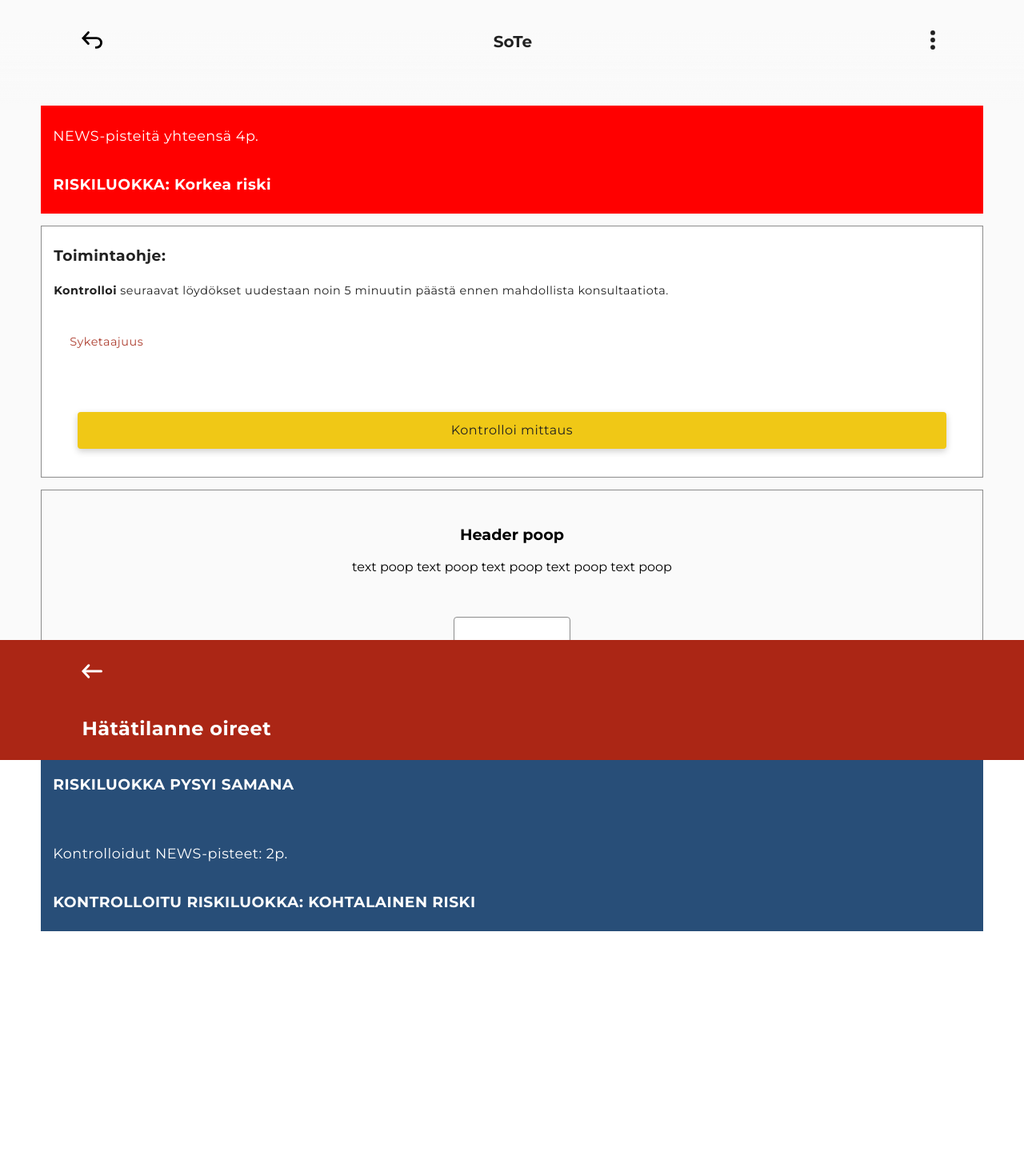
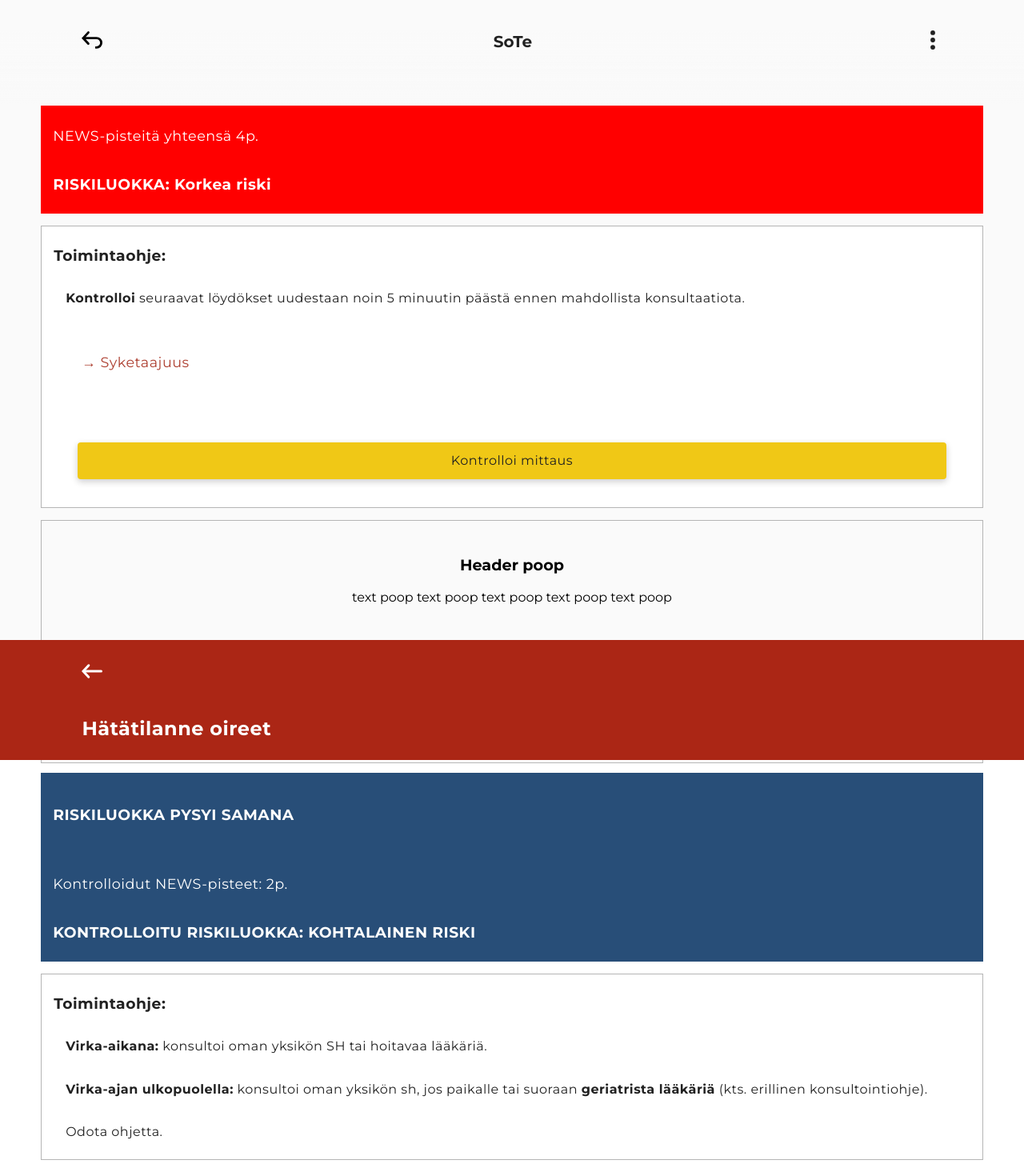
Before and after one commit to digitalents-helsinki/Sote-App, a React (Create React App) app: page /instructionPage in a window 1280 px wide. Shown: the top 1470 px of the page at 80% size. Before the commit the page ends 1296 px from the top, so only its background shows below. Built offline with nearby package versions, Linux system fonts and the light colour scheme.

Commit message:
instruction components done

```diff
--- a/src/App.css
+++ b/src/App.css
@@ -616,7 +616,7 @@ html {
 .App .instruction-page .InstructionCard-first-container {
   width: 100%;
   background-color: #fff;
-  border: 1px solid #8c8c8c;
+  border: 1px solid #b5b5b5;
   padding: 5px 15px;
   -webkit-box-sizing: border-box;
   box-sizing: border-box;
@@ -627,8 +627,9 @@ html {
 }
 
 .App .instruction-page .InstructionCard-first-container p {
+  margin-top: 28px;
   font-weight: 200;
-  font-size: 0.9rem;
+  padding: 0 15px;
 }
 
 .App .instruction-page .InstructionCard-first-container span {
@@ -639,6 +640,14 @@ html {
   padding: 10px 20px;
   color: #ad3e2f;
   font-weight: 500;
+}
+
+.App
+  .instruction-page
+  .InstructionCard-first-container
+  .unusual-findings-list
+  p {
+  font-size: 1.1rem;
 }
 
 .App .instruction-page .InstructionCard-first-container .control-btn {
@@ -652,7 +661,7 @@ html {
 }
 
 .App .instruction-page .instruction-news-component {
-  border: 1px solid #8c8c8c;
+  border: 1px solid #b5b5b5;
   text-align: center;
   padding: 30px 10px;
 }
@@ -689,4 +698,33 @@ html {
 .App .instruction-page .controlled-scoreCard-container h3 {
   margin-top: 35px;
 }
+
+.App .instruction-page .InstructionCard-second-container {
+  width: 100%;
+  background-color: #fff;
+  border: 1px solid #b5b5b5;
+  padding: 5px 15px;
+  -webkit-box-sizing: border-box;
+  box-sizing: border-box;
+  margin: 15px 0;
+  letter-spacing: 0.5px;
+  line-height: 1.6rem;
+  color: #212121;
+}
+
+.App .instruction-page .InstructionCard-second-container p {
+  margin-top: 28px;
+  font-weight: 200;
+  padding: 0 15px;
+}
+
+.App .instruction-page .InstructionCard-second-container span {
+  font-weight: 600;
+}
+
+.App .instruction-page .InstructionCard-second-container .content {
+  display: -webkit-box;
+  display: -ms-flexbox;
+  display: flex;
+}
 /*# sourceMappingURL=App.css.map */
--- a/src/App.scss
+++ b/src/App.scss
@@ -560,7 +560,7 @@ html {
     .InstructionCard-first-container {
       width: 100%;
       background-color: #fff;
-      border: 1px solid #8c8c8c;
+      border: 1px solid #b5b5b5;
       padding: 5px 15px;
       box-sizing: border-box;
       margin: 15px 0;
@@ -570,8 +570,9 @@ html {
       color: #212121;
 
       p {
+        margin-top: 28px;
         font-weight: 200;
-        font-size: 0.9rem;
+        padding: 0 15px;
       }
 
       span {
@@ -582,6 +583,10 @@ html {
         padding: 10px 20px;
         color: $sote-red;
         font-weight: 500;
+
+        p {
+          font-size: 1.1rem;
+        }
       }
 
       .control-btn {
@@ -595,7 +600,7 @@ html {
     }
 
     .instruction-news-component {
-      border: 1px solid #8c8c8c;
+      border: 1px solid #b5b5b5;
       text-align: center;
       padding: 30px 10px;
 
@@ -631,5 +636,32 @@ html {
         margin-top: 35px;
       }
     }
+
+    .InstructionCard-second-container {
+      width: 100%;
+      background-color: #fff;
+      border: 1px solid #b5b5b5;
+      padding: 5px 15px;
+      box-sizing: border-box;
+      margin: 15px 0;
+
+      letter-spacing: 0.5px;
+      line-height: 1.6rem;
+      color: #212121;
+
+      p {
+        margin-top: 28px;
+        font-weight: 200;
+        padding: 0 15px;
+      }
+
+      span {
+        font-weight: 600;
+      }
+
+      .content {
+        display: flex;
+      }
+    }
   }
 }
--- a/src/InstructionComponents/InstructionCardFirst.js
+++ b/src/InstructionComponents/InstructionCardFirst.js
@@ -21,27 +21,29 @@ function InstructionCardFirst({ testingdata, personData, setPersonData }) {
       <p>{instruction_content.noneEmergencyContent}</p>
       <div className="unusual-findings-list">
         <p>
-          {testingdata["Hengitystaajuus - NEWSscore"] !== 0
-            ? "Hengitystaajuus"
-            : null}
+          {testingdata["Hengitystaajuus - NEWSscore"] !== 0 ? (
+            <>&rarr; Hengitystaajuus</>
+          ) : null}
         </p>
         <p>
-          {testingdata["Happisaturaatio - NEWSscore"] !== 0
-            ? "Happisaturaatio"
-            : null}
+          {testingdata["Happisaturaatio - NEWSscore"] !== 0 ? (
+            <>&rarr; Happisaturaatio</>
+          ) : null}
         </p>
         <p>
-          {testingdata["Systolinen verenpaine - NEWSscore"] !== 0
-            ? "Systolinen verenpaine"
-            : null}
+          {testingdata["Systolinen verenpaine - NEWSscore"] !== 0 ? (
+            <>&rarr; Systolinen verenpaine</>
+          ) : null}
         </p>
         <p>
-          {testingdata["Syketaajuus - NEWSscore"] !== 0 ? "Syketaajuus" : null}
+          {testingdata["Syketaajuus - NEWSscore"] !== 0 ? (
+            <>&rarr; Syketaajuus</>
+          ) : null}
         </p>
         <p>
-          {testingdata["Mittaa lämpötila - NEWSscore"] !== 0
-            ? "Mittaa lämpötila"
-            : null}
+          {testingdata["Mittaa lämpötila - NEWSscore"] !== 0 ? (
+            <>&rarr; Lämpötila</>
+          ) : null}
         </p>
       </div>
       <div className="control-btn">Kontrolloi mittaus</div>
--- a/src/InstructionComponents/InstructionCardSecond.js
+++ b/src/InstructionComponents/InstructionCardSecond.js
@@ -1,7 +1,64 @@
 import React from "react";
 
 function InstructionCardSecond() {
-  return <div className="InstructionCard-second-container">Hello</div>;
+  if (/*if Risk level high*/ false) {
+    return (
+      <div className="InstructionCard-second-container">
+        <h3>Toimintaohje:</h3>
+        <p>
+          &rarr; <span>Soita 112.</span>
+        </p>
+        <p>Tarvittaessa mittaa uudestaan vitaalit ambulanssia odottaessa.</p>
+      </div>
+    );
+  } else if (/*if risk level medium*/ false) {
+    return (
+      <div className="InstructionCard-second-container">
+        <h3>Toimintaohje:</h3>
+        <p>
+          <span>Virka-aikana</span> konsultoi <span>välittömästi</span> oma
+          SH/lääkäri.
+        </p>
+        <div className="content">
+          <p style={{ fontSize: "20px" }}>&rarr;</p>
+          <p style={{ display: "inline", marginLeft: "15px" }}>
+            SH konsultoi omaa lääkäriä tai tekee arviokäynnin tarkastaakseen
+            tilanteen saman päivän/seuraavan päivän aikana.
+          </p>
+        </div>
+        <div className="content">
+          <p style={{ fontSize: "20px" }}>&rarr;</p>
+          <p style={{ display: "inline", marginLeft: "15px" }}>
+            Jos konsultoit lääkäriä suoraan, hän ohjeistaa tilanteessa.
+          </p>
+        </div>
+        <p>
+          <span>Virka-ajan ulkopuolella,</span> jos oma SH ei paikalla voit
+          konsultoida oman alueesi päivystyspoliklinikan vuorovastaavaa tai{" "}
+          <span>
+            virka-ajan ulkopuolista lääkäriä ISBAR-raportointiohjeen mukaan.
+          </span>
+        </p>
+        <p>Odota ohjetta.</p>
+      </div>
+    );
+  } /*if risk level low*/ else {
+    return (
+      <div className="InstructionCard-second-container">
+        <h3>Toimintaohje:</h3>
+        <p>
+          <span>Virka-aikana:</span> konsultoi oman yksikön SH tai hoitavaa
+          lääkäriä.
+        </p>
+        <p>
+          <span>Virka-ajan ulkopuolella:</span> konsultoi oman yksikön sh, jos
+          paikalle tai suoraan <span>geriatrista lääkäriä</span> (kts. erillinen
+          konsultointiohje).
+        </p>
+        <p>Odota ohjetta.</p>
+      </div>
+    );
+  }
 }
 
 export default InstructionCardSecond;
--- a/src/Pages/InstructionPage.js
+++ b/src/Pages/InstructionPage.js
@@ -1,6 +1,7 @@
 import React from "react";
 import ScoreCard from "../InstructionComponents/ScoreCard";
 import InstructionCardFirst from "../InstructionComponents/InstructionCardFirst";
+import InstructionCardSecond from "../InstructionComponents/InstructionCardSecond";
 import ControlledScoreCard from "../InstructionComponents/ControlledScoreCard";
 import InstructionNewsComponent from "../InstructionComponents/InstructionNewsComponent";
 
@@ -68,6 +69,7 @@ function InstructionPage({ history, personData, setPersonData }) {
       />
       <InstructionNewsComponent />
       <ControlledScoreCard />
+      <InstructionCardSecond />
     </div>
   );
 }
```
Also changed, not shown: 1 other file (tests, documents, lock files or other folders).
